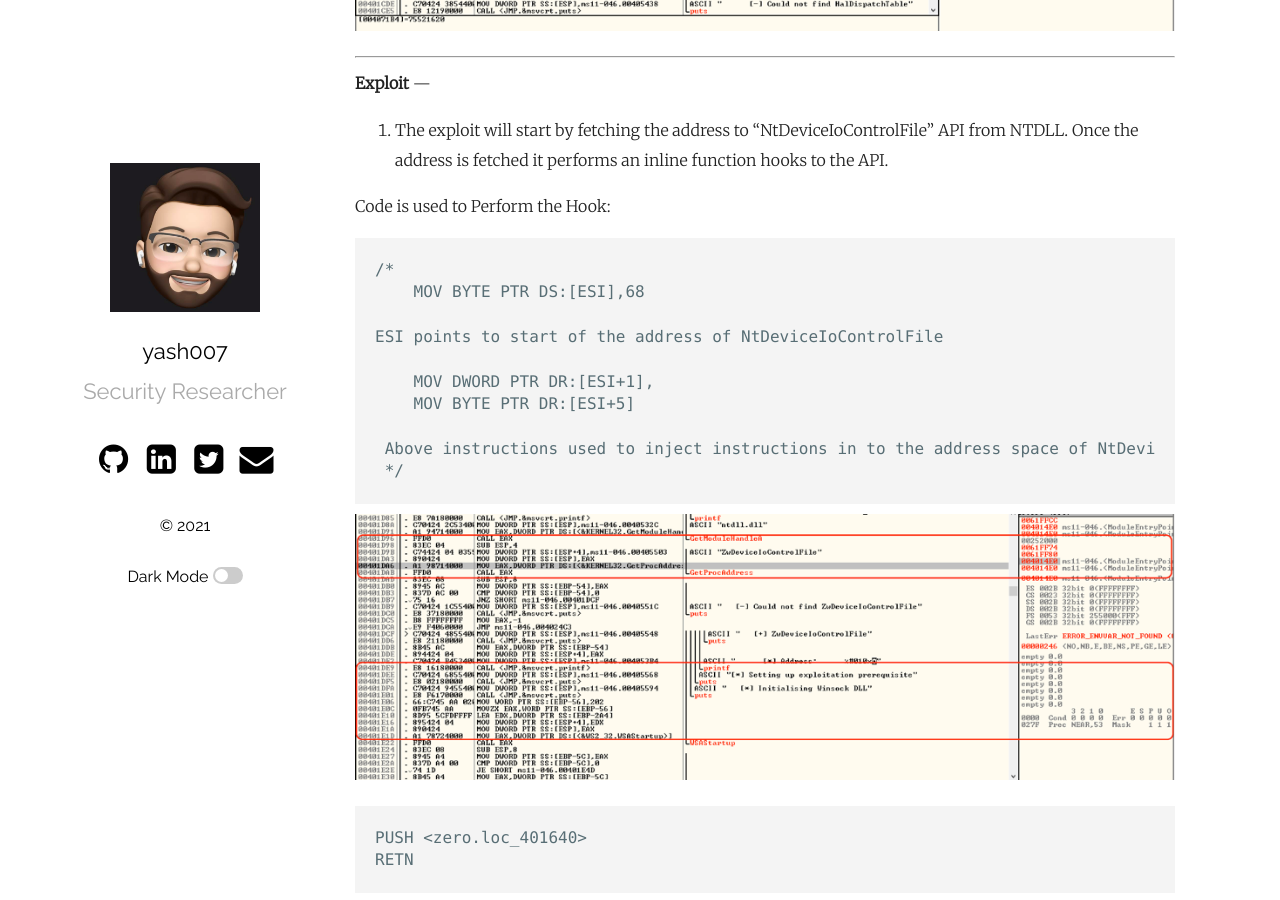
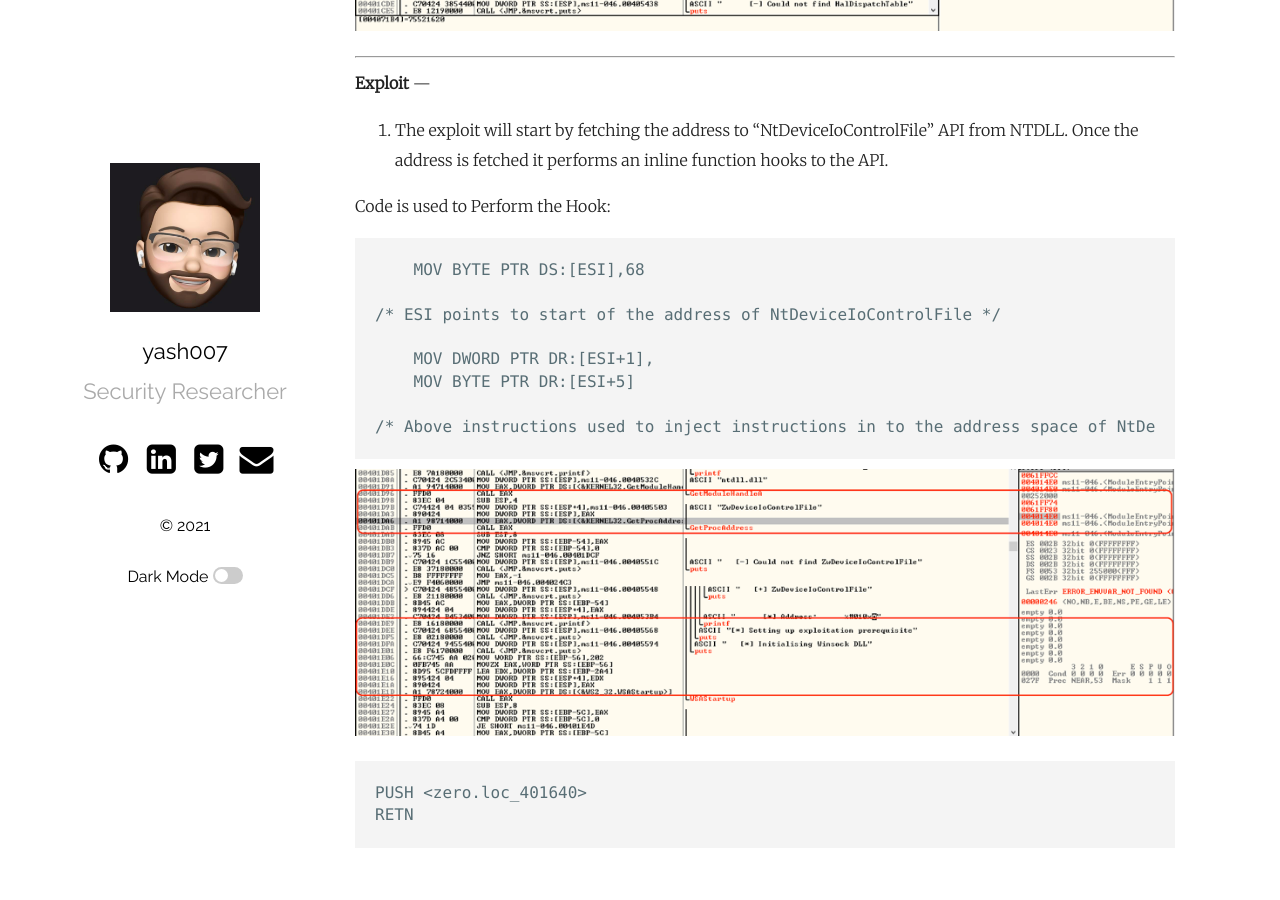
Before and after one commit to yashomer1994/yash007.github.io, a Jekyll site: the page built from _posts/2021-01-31-Ancillary Function Driver.md, in a window 1280 px wide and 900 px high, scrolled down 1931 px. Built offline with Jekyll 4.4.1, drawn with Linux system fonts in a browser that asks for light colours.

```diff
--- a/_posts/2021-01-31-Ancillary Function Driver.md
+++ b/_posts/2021-01-31-Ancillary Function Driver.md
@@ -58,16 +58,15 @@ Instructions are used to get the “**HalDispatchTable +4**” in module “ntkr
 
 Code is used to Perform the Hook:
 
-    /*
+
     	MOV BYTE PTR DS:[ESI],68
 
-    ESI points to start of the address of NtDeviceIoControlFile
+    /* ESI points to start of the address of NtDeviceIoControlFile */
 
         MOV DWORD PTR DR:[ESI+1],
         MOV BYTE PTR DR:[ESI+5]
 
-     Above instructions used to inject instructions in to the address space of NtDeviceIoControlFile
-     */
+    /* Above instructions used to inject instructions in to the address space of NtDeviceIoControlFile */
 
 ![](https://yashomer1994.github.io/yash007.github.io/assets/afd/5.png)
 
```
